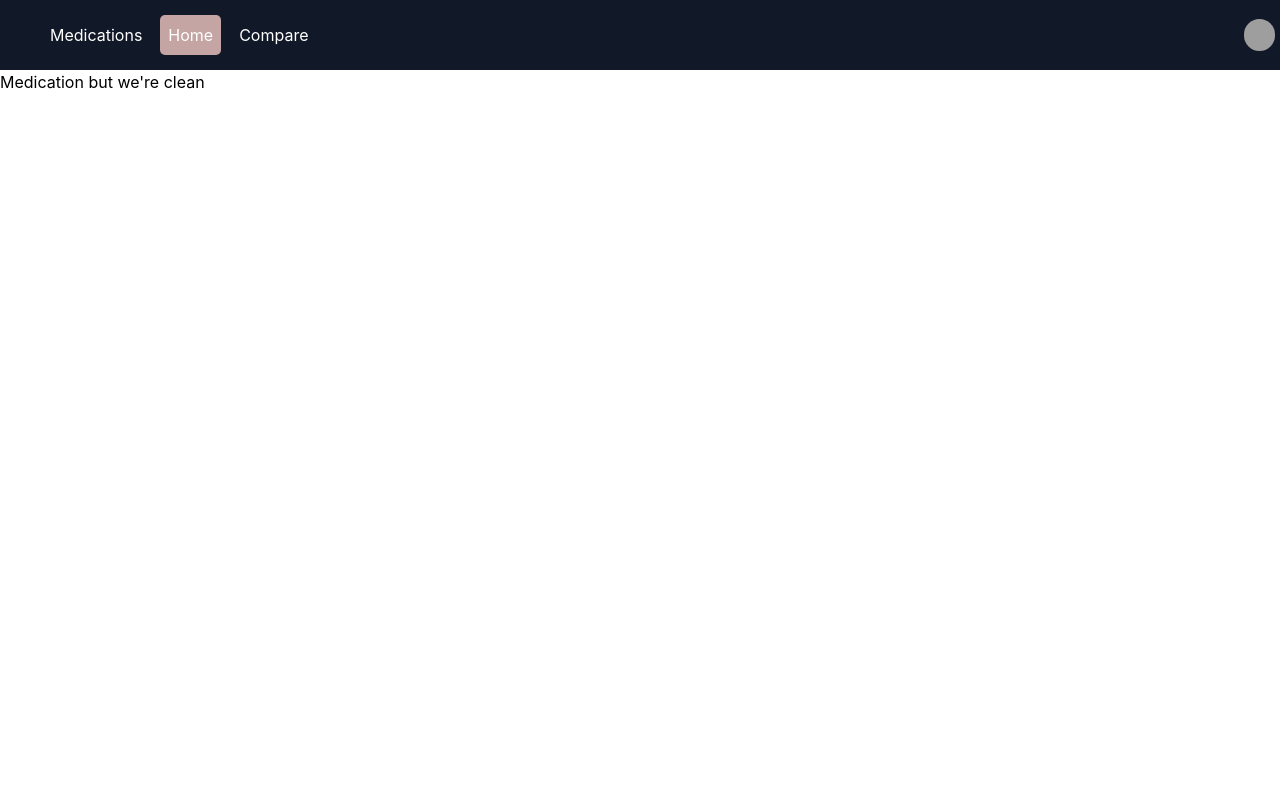
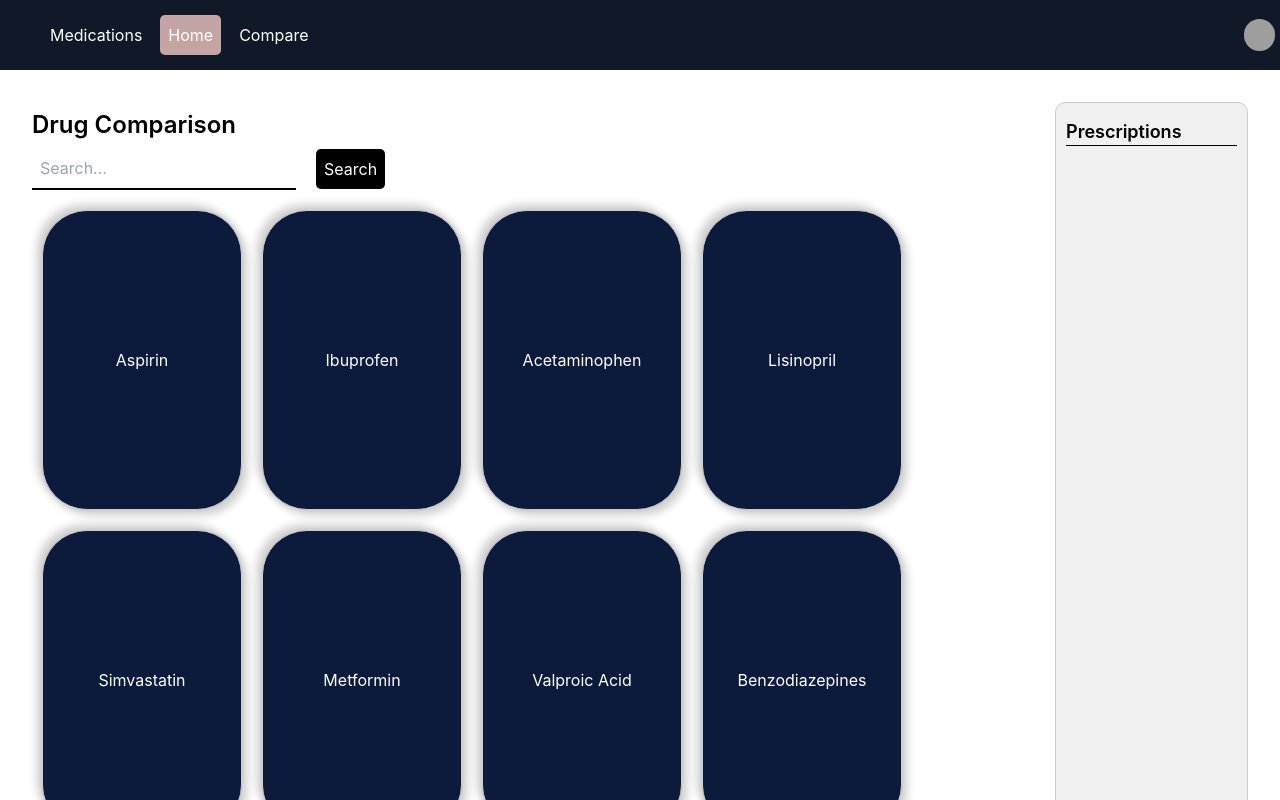
Before and after one commit to Silicon-Smugglers/Front-End, a React (Create React App) app: page /medications in a window 1280 px wide. Shown: the top 800 px of the page. Built offline with nearby package versions, Linux system fonts and the light colour scheme; grey boxes are pictures that could not be loaded.

Commit message:
added medications

```diff
--- a/src/pages/Medication.js
+++ b/src/pages/Medication.js
@@ -1,9 +1,106 @@
+import React, { useState } from 'react';
+import SearchBar from './SearchBar';
+import './css/Medication.css'; // Import your custom CSS for styling
+import './css/SearchBar.css'
+
 const Medication = () => {
-    return (
-      <div>
-        <h1>Medication but we're clean</h1>
-      </div>
-    );
+  const drugData = [
+    'Aspirin',
+    'Ibuprofen',
+    'Acetaminophen',
+    'Lisinopril',
+    'Simvastatin',
+    'Metformin',
+    'Valproic Acid',
+    'Benzodiazepines',
+    'Tylenol',
+    'Vitamin K',
+    'Warfarin',
+    'Oral Contraceptives',
+    'NSAIDs'
+    // Add more drug names as needed
+  ];
+
+  // State to hold the search query
+  const [searchQuery, setSearchQuery] = useState('');
+
+  // State to hold the selected drugs in the cart
+  const [cart, setCart] = useState([]);
+
+  // State to keep track of clicked tiles
+  const [clickedTiles, setClickedTiles] = useState([]);
+
+  // Define the handleSearch function
+  const handleSearch = (query) => {
+    setSearchQuery(query);
   };
 
-  export default Medication;
+  // Define a function to add a drug to the cart
+  const addToCart = (drug) => {
+    // Check if the drug is already in the cart
+    if (!cart.includes(drug)) {
+      // If it's not in the cart, add it
+      setCart([...cart, drug]);
+      // Update the clickedTiles state to mark this tile as clicked
+      setClickedTiles([...clickedTiles, drug]);
+    }
+  };
+
+  // Define a function to remove a drug from the cart
+  const removeFromCart = (item) => {
+    const updatedCart = cart.filter((drug) => drug !== item);
+    setCart(updatedCart);
+  };
+
+  return (
+    <div className='CompareContainer'>
+      <div className='MainContent'>
+      <h1>Drug Comparison</h1>
+
+        {/* Render the SearchBar component and pass the handleSearch function */}
+        <SearchBar onSearch={handleSearch} />
+
+        {/* Display all drugs from the list as horizontally arranged square tiles */}
+        <div className='CompareContent'>
+          <div className="tile-container">
+            {drugData.map((drug, index) => (
+              // Conditionally render only the matching tile based on the search query
+              drug.toLowerCase().includes(searchQuery.toLowerCase()) && (
+                <div
+                  className="square-tile"
+                  key={index}
+                  onClick={() => addToCart(drug)} // Add this onClick handler
+                >
+                  <div className="tile-content">
+                    <h5 className="tile-title">{drug}</h5>
+                    {/* Additional drug information or actions can be added here */}
+                  </div>
+                </div>
+              )
+            ))}
+          </div>
+        </div>
+
+        <button className='SearchContainerButton'>Finish</button>
+
+      </div>
+
+      {/* Move the cart to the right side */}
+      <div className="sidebar">
+          <h2 style={{ borderBottom: "1px black solid", marginBottom: "10px"}}>Prescriptions</h2>
+          {cart.map((item, index) => (
+            <div key={index} className="cart-item">
+              <div className="cart-content">
+                <span>{item}</span>
+                <button onClick={() => removeFromCart(item)} className="remove-button">
+                  🗑️{/* Bin symbol */}
+                </button>
+              </div>
+            </div>
+          ))}
+      </div>
+    </div>
+  );
+};
+
+export default Medication;
--- a/src/pages/css/Compare.css
+++ b/src/pages/css/Compare.css
@@ -77,7 +77,7 @@
 
 /* Style for the cart */
 .sidebar {
-  width: 13vw; /* Adjust the width as needed */
+  width: 500px; /* Adjust the width as needed */
   background-color: #f0f0f0; /* Background color for the cart */
   padding: 10px;
   border: 1px solid #ccc;
--- /dev/null
+++ b/src/pages/css/Medication.css
@@ -0,0 +1,102 @@
+.CompareContainer {
+    padding: 2rem;
+    display: flex;
+    flex-direction: row;
+    justify-content: space-between;
+  }
+
+  .CompareContainer h1 {
+    font-size: x-large;
+    font-weight: 600;
+    margin-bottom: 5px;
+    margin-top: 5px;
+  }
+
+  .CompareContainer h2 {
+    font-size: large;
+    font-weight: 600;
+    margin-bottom: 5px;
+    margin-top: 5px;
+  }
+
+  .CompareContainer input {
+    outline: none;
+    width: auto;
+    /* border: 0; */
+    border-bottom: 2px solid black;
+    padding: 8px;
+    background: none;
+  }
+
+  .CompareContent {
+    display: flex;
+    justify-content: center;
+  }
+
+  .tile-container {
+    display: flex;
+    flex-wrap: wrap;
+  }
+
+    /* Style for the tile container */
+  .tile-container {
+    display: flex;
+    flex-wrap: wrap;
+  }
+
+  /* Style for square tiles */
+  .square-tile {
+    width: 200px;
+    height: 300px;
+    margin: 10px;
+    background-color: #0c1a3c;
+    display: flex;
+    justify-content: center;
+    align-items: center;
+    border: 1px solid #ccc; /* Add a border for styling */
+    border-radius: 45px;
+    /* Add 3D shadow effect */
+    box-shadow: 5px 5px 10px rgba(0, 0, 0, 0.2), -5px -5px 10px rgba(0, 0, 0, 0.2);
+    color: white;
+  }
+
+  /* Hover effect */
+  .square-tile:hover {
+    background-color: rgb(99, 84, 84); /* Change the color on hover */
+  }
+
+  /* Clicked effect */
+  .square-tile:active {
+    background-color: rgb(99, 84, 84); /* Change the color on click */
+  }
+
+  /* Style for tile content */
+  .tile-content {
+    text-align: center;
+  }
+
+  /* Style for the cart */
+  .sidebar {
+    width: 500px; /* Adjust the width as needed */
+    background-color: #f0f0f0; /* Background color for the cart */
+    padding: 10px;
+    border: 1px solid #ccc;
+    border-radius: 10px;
+    /* Add any other styles you want for the cart */
+    height: 100; /* Make it full height of the viewport */
+    overflow-y: auto; /* Add vertical scroll if needed */
+  }
+
+  .cart-content {
+    display: flex;
+    flex-direction: row;
+    justify-content: space-between;
+    align-items: center;
+    margin-bottom: 5px;
+    margin-top: 5px;
+    padding: 5px;
+    padding-left: 10px;
+    padding-right: 10px;
+    background-color: rgb(211, 201, 201);
+    border-radius: 10px;;
+  }
```
